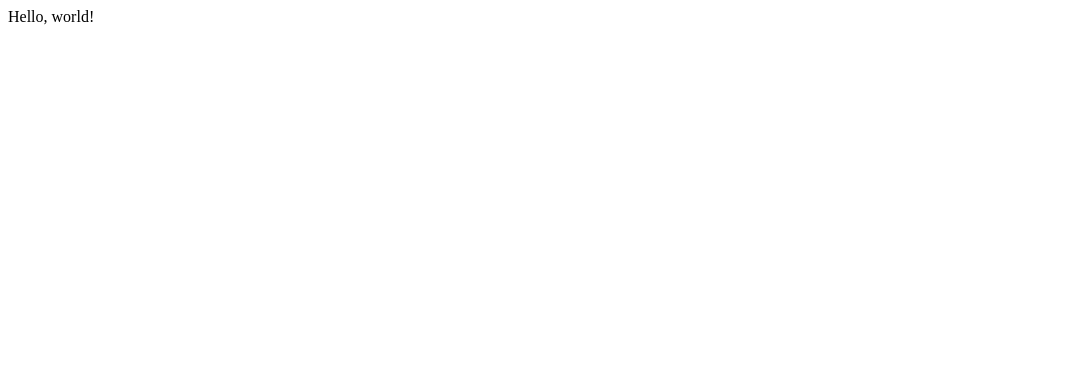
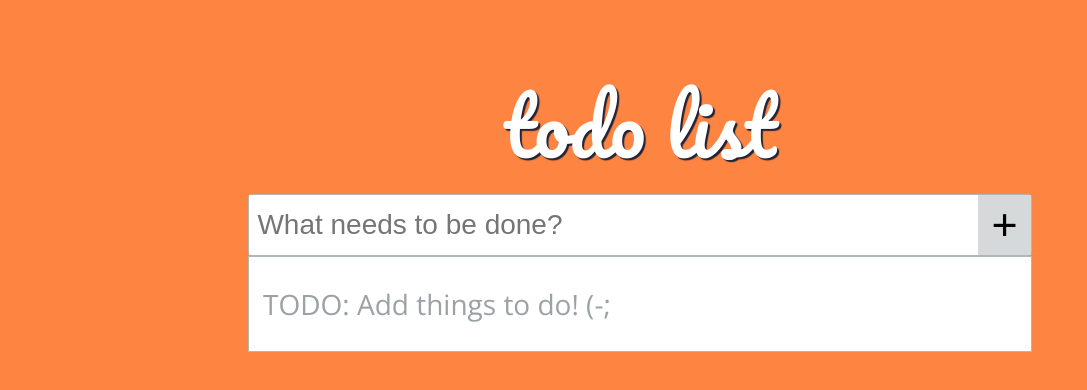
Before and after one commit to Web-Frontend-Programmierkurs/PropsAndState, a React (Create React App) app: page / in a window 1280 px wide. Shown: the top 390 px of the page, without its empty margins (0-1087 px from the left). Built offline with nearby package versions, Linux system fonts and the light colour scheme.

Commit message:
Implement Todo List example

```diff
--- a/package.json
+++ b/package.json
@@ -1,10 +1,12 @@
 {
   "private": true,
   "dependencies": {
+    "classnames": "^2.2.5",
     "lodash": "^4.17.4",
     "react": "^16.0.0",
     "react-dom": "^16.0.0",
-    "react-scripts": "1.0.14"
+    "react-scripts": "1.0.14",
+    "uuid": "^3.1.0"
   },
   "scripts": {
     "start": "react-scripts start",
--- /dev/null
+++ b/src/App.css
@@ -0,0 +1,35 @@
+@import url('https://fonts.googleapis.com/css?family=Pacifico|Open+Sans');
+
+* {
+  border: none;
+  box-sizing: border-box;
+  font-size: inherit;
+  margin: 0;
+  padding: 0;
+}
+
+html, body, #root {
+  height: 100%;
+}
+
+body {
+  background: #fe8442;
+  font-family: 'Open Sans', sans-serif;
+  font-size: 28px;
+}
+
+.app {
+  height: 100%;
+  margin: 0 auto;
+  padding: 2em;
+  width: 32em;
+}
+
+.app h1 {
+  color: white;
+  font-family: 'Pacifico', cursive;
+  font-size: 2.8em;
+  font-weight: normal;
+  text-align: center;
+  text-shadow: 2px 2px 1px #223;
+}
--- a/src/App.js
+++ b/src/App.js
@@ -1,10 +1,53 @@
-import React, { Component } from 'react';
+import React, { Component } from 'react'
+import { v4 as uuid } from 'uuid'
+import CreateTodo from './CreateTodo'
+import TodoList from './TodoList'
+import './App.css'
 
 class App extends Component {
+
+  state = {
+    items: [],
+  }
+
   render() {
     return (
-      <div>Hello, world!</div>
+      <div className="app">
+        <h1>todo list</h1>
+        <CreateTodo create={this.create} />
+        <TodoList
+          delete={this.delete}
+          items={this.state.items}
+          toggle={this.toggle}
+        />
+      </div>
     )
+  }
+
+  create = text => {
+    const newItem = {
+      id: uuid(),
+      text,
+    }
+    const items = [newItem, ...this.state.items]
+    this.setState({ items })
+  }
+
+  delete = id => {
+    const items = [...this.state.items]
+    const index = items.findIndex(item => item.id === id)
+    if (index === -1) return
+    items.splice(index, 1)
+    this.setState({ items })
+  }
+
+  toggle = id => {
+    const items = [...this.state.items]
+    const index = items.findIndex(item => item.id === id)
+    if (index === -1) return
+    const toggledItem = { ...items[index], done: !items[index].done }
+    items.splice(index, 1, toggledItem)
+    this.setState({ items })
   }
 }
 
--- /dev/null
+++ b/src/CreateTodo.css
@@ -0,0 +1,25 @@
+.create-todo {
+  border: 1px solid #b1b6b8;
+  border-radius: .12em;
+  display: flex;
+  flex-direction: row;
+  height: 2.2em;
+}
+
+.create-todo input {
+  flex-grow: 1;
+  height: 100%;
+  padding: 0 .3em;
+}
+
+.create-todo button {
+  background: #d6d9da;
+  cursor: pointer;
+  font-size: 1.6em;
+  height: 100%;
+  padding: 0 .3em;
+}
+
+.create-todo button:hover {
+  background: #bcc0c2;
+}
--- /dev/null
+++ b/src/CreateTodo.js
@@ -0,0 +1,47 @@
+import PropTypes from 'prop-types'
+import React, { Component } from 'react'
+import './CreateTodo.css'
+
+class CreateTodo extends Component {
+
+  state = {
+    text: '',
+  }
+
+  render() {
+    return (
+      <form
+        className="create-todo"
+        onSubmit={this.handleSubmit}
+      >
+        <input
+          onChange={this.handleTextChange}
+          placeholder="What needs to be done?"
+          type="text"
+          value={this.state.text}
+        />
+
+        <button>+</button>
+      </form>
+    )
+  }
+
+  handleSubmit = event => {
+    event.preventDefault()
+    const text = this.state.text.trim()
+    if (text.length > 0) {
+      this.props.create(text)
+    }
+    this.setState({ text: '' })
+  }
+
+  handleTextChange = event => {
+    this.setState({ text: event.target.value })
+  }
+}
+
+CreateTodo.propTypes = {
+  create: PropTypes.func.isRequired,
+}
+
+export default CreateTodo
--- /dev/null
+++ b/src/Todo.css
@@ -0,0 +1,50 @@
+.todo {
+  align-items: center;
+  cursor: pointer;
+  display: flex;
+  flex-direction: row;
+  line-height: 2.2em;
+  padding: 0 .4em 0 .6em;
+}
+
+.todo:hover {
+  background: #f6f7f7;
+}
+
+.todo input {
+  flex-shrink: 0;
+  height: 1em;
+  width: 1em;
+}
+
+.todo span {
+  flex-grow: 1;
+  flex-shrink: 1;
+  margin-left: .6em;
+  overflow: hidden;
+  text-overflow: ellipsis;
+  white-space: nowrap;
+}
+
+.todo--done span {
+  color: #b6bbbd;
+  text-decoration: line-through;
+}
+
+.todo button {
+  background: #d6d9da;
+  cursor: pointer;
+  flex-shrink: 0;
+  font-size: .8em;
+  height: 1.4em;
+  visibility: hidden;
+  width: 1.4em;
+}
+
+.todo:hover button {
+  visibility: visible;
+}
+
+.todo button:hover {
+  background: #bcc0c2;
+}
--- /dev/null
+++ b/src/Todo.js
@@ -0,0 +1,29 @@
+import classnames from 'classnames'
+import PropTypes from 'prop-types'
+import React from 'react'
+import './Todo.css'
+
+function Todo(props) {
+  const className = classnames('todo', { 'todo--done': props.done })
+  return (
+    <label className={className}>
+      <input
+        defaultChecked={props.done}
+        onChange={() => props.toggle()}
+        type="checkbox"
+      />
+      <span>{props.text}</span>
+      <button onClick={() => props.delete()}>X</button>
+    </label>
+  )
+}
+
+Todo.propTypes = {
+  delete: PropTypes.func.isRequired,
+  done: PropTypes.bool,
+  id: PropTypes.string.isRequired,
+  text: PropTypes.string.isRequired,
+  toggle: PropTypes.func.isRequired,
+}
+
+export default Todo
--- /dev/null
+++ b/src/TodoList.css
@@ -0,0 +1,18 @@
+.todo-list {
+  background: white;
+  border: 1px solid #b1b6b8;
+  list-style-type: none;
+}
+
+.todo-list--empty {
+  color: #9ba2a5;
+  padding: 1em .5em;
+}
+
+.todo-list li {
+  border-top: 1px solid #c6cacc;
+}
+
+.todo-list li:first-of-type {
+  border-top: none;
+}
--- /dev/null
+++ b/src/TodoList.js
@@ -0,0 +1,44 @@
+import PropTypes from 'prop-types'
+import React from 'react'
+import Todo from './Todo'
+import './TodoList.css'
+
+function TodoList(props) {
+  if (props.items.length === 0) {
+    return (
+      <div className="todo-list todo-list--empty">
+        TODO: Add things to do! (-;
+      </div>
+    )
+  }
+  const items = [...props.items]
+  items.sort(compareItems)
+  return (
+    <ul className="todo-list">
+      {items.map(todo => (
+        <li key={todo.id}>
+          <Todo
+            {...todo}
+            delete={() => props.delete(todo.id)}
+            toggle={() => props.toggle(todo.id)}
+          />
+        </li>
+      ))}
+    </ul>
+  )
+}
+
+function compareItems(a, b) {
+  return (a.done ? 1 : 0) - (b.done ? 1 : 0)
+}
+
+TodoList.propTypes = {
+  delete: PropTypes.func.isRequired,
+  items: PropTypes.arrayOf(PropTypes.shape({
+    done: PropTypes.bool,
+    id: PropTypes.string.isRequired,
+  })),
+  toggle: PropTypes.func.isRequired,
+}
+
+export default TodoList
```
Also changed, not shown: 1 other file (tests, documents, lock files or other folders).
